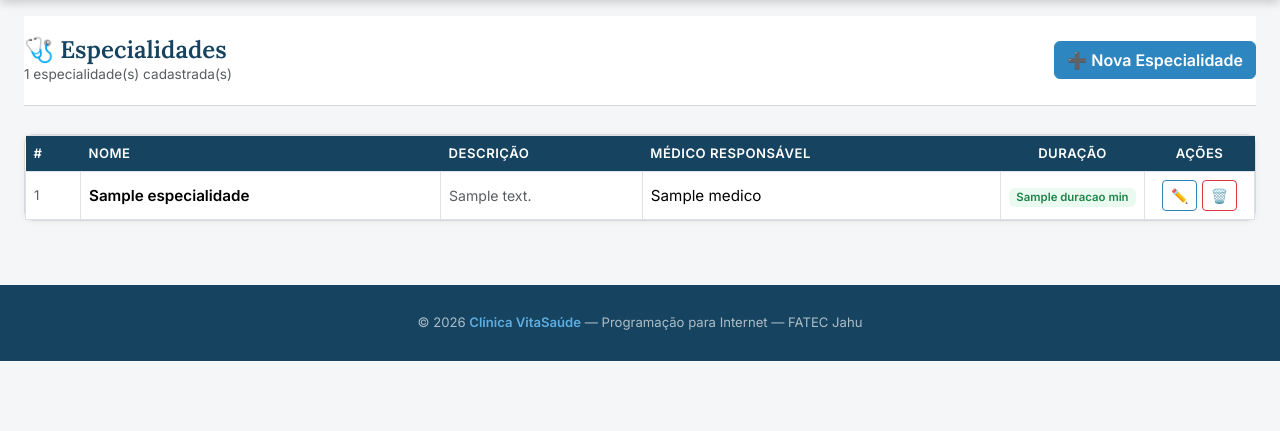
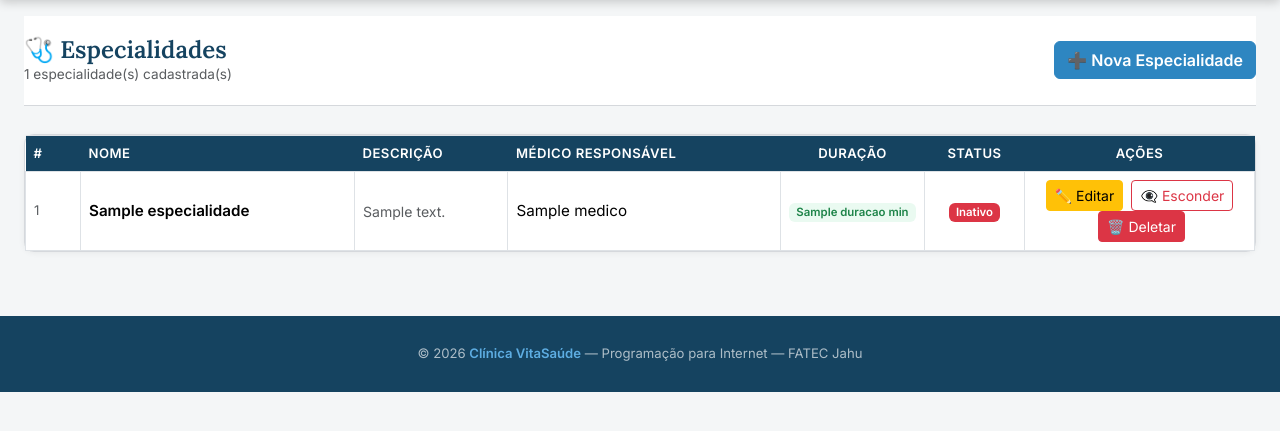
Before and after one commit to wh0r4c/projeto-clinica-medica, a Flask app: template templates/especialidades/listar_especialidades.html in a window 1280 px wide. Shown: the part 74-505 px from the top of the page. Run offline with Flask 3, Linux system fonts and the light colour scheme; the template is opened without the code that fills it: most values are stand-ins (such as "Sample title", 1, 10 or a date in 2020).

Commit message:
Ajustes nas telas de usuários e especialidades e correção de bugs no cadastro

```diff
--- a/templates/especialidades/inserir_especialidade.html
+++ b/templates/especialidades/inserir_especialidade.html
@@ -15,7 +15,7 @@
             <div class="card-body p-4">
 
                 {% if dados %}
-                    <form action="{{ url_for('editar_especialidade', id=dados.id_especialidades) }}" method="POST">
+                    <form action="{{ url_for('editar_especialidade', id=dados.id_especialidade) }}" method="POST">
                 {% else %}
                     <form action="{{ url_for('inserir_especialidade') }}" method="POST">
                 {% endif %}
--- a/templates/especialidades/listar_especialidades.html
+++ b/templates/especialidades/listar_especialidades.html
@@ -26,7 +26,8 @@
                     <th>Descrição</th>
                     <th>Médico Responsável</th>
                     <th style="width:110px" class="text-center">Duração</th>
-                    <th style="width:110px" class="text-center">Ações</th>
+                    <th style="width:100px" class="text-center">Status</th>
+                    <th style="width:230px" class="text-center">Ações</th>
                 </tr>
             </thead>
             <tbody>
@@ -43,9 +44,24 @@
                         </span>
                     </td>
                     <td class="text-center">
-                        <button class="btn btn-sm btn-outline-primary" title="Editar">✏️</button>
-                        <button class="btn btn-sm btn-outline-danger btn-excluir"
-                                data-nome="{{ e.nome }}" title="Excluir">🗑️</button>
+                        {% if e.status == 'Ativo' %}
+                            <span class="badge bg-success">Ativo</span>
+                        {% else %}
+                            <span class="badge bg-danger">Inativo</span>
+                        {% endif %}
+                    </td>
+                    <td class="text-center">
+                        <a href="{{ url_for('editar_especialidade', id=e.id) }}" class="btn btn-sm btn-warning">✏️ Editar</a>
+
+                        <button data-bs-toggle="modal" data-bs-target="#deleteModal"
+                                data-action="{{ url_for('esconder_especialidade', id=e.id) }}"
+                                data-type="Lógico" data-nome="{{ e.nome }}"
+                                type="button" class="btn btn-sm btn-outline-danger ms-1">👁️‍🗨️ Esconder</button>
+
+                        <button data-bs-toggle="modal" data-bs-target="#deleteModal"
+                                data-action="{{ url_for('excluir_especialidade', id=e.id) }}"
+                                data-type="Físico" data-nome="{{ e.nome }}"
+                                type="button" class="btn btn-sm btn-danger ms-1">🗑️ Deletar</button>
                     </td>
                 </tr>
                 {% else %}
@@ -59,4 +75,48 @@
         </table>
     </div>
 </div>
+
+<div class="modal fade" id="deleteModal" data-bs-backdrop="static" data-bs-keyboard="false" tabindex="-1" aria-hidden="true">
+  <div class="modal-dialog">
+    <div class="modal-content">
+      <div class="modal-header bg-danger text-light">
+        <h1 class="modal-title fs-5">Atenção!</h1>
+        <button type="button" class="btn-close" data-bs-dismiss="modal" aria-label="Close"></button>
+      </div>
+      <form id="deleteForm" action="" method="post">
+        <div class="modal-body">
+            <p id="bodyText">TEM CERTEZA QUE DESEJA EXCLUIR ESTE REGISTRO?</p>
+        </div>
+        <div class="modal-footer">
+            <button type="button" class="btn btn-secondary" data-bs-dismiss="modal">Cancelar</button>
+            <button type="submit" class="btn btn-danger">SIM! Continuar</button>
+        </div>
+      </form>
+    </div>
+  </div>
+</div>
+
+<script>
+    document.addEventListener('DOMContentLoaded', function (){
+        const deleteModal = document.getElementById('deleteModal');
+        if (deleteModal) {
+            deleteModal.addEventListener('show.bs.modal', function(event){
+                const button = event.relatedTarget;
+                const actionURL = button.getAttribute('data-action');
+                const deletedType = button.getAttribute('data-type');
+                const nome = button.getAttribute('data-nome');
+
+                const form = deleteModal.querySelector('#deleteForm');
+                form.action = actionURL;
+
+                const bodyText = deleteModal.querySelector('#bodyText');
+                if(deletedType === 'Lógico') {
+                    bodyText.innerHTML = `Tem certeza que deseja <b>Esconder (Deleção Lógica)</b> o registro de <b>${nome}</b>? Ele não aparecerá mais nas listas.`;
+                } else {
+                    bodyText.innerHTML = `Tem certeza que deseja <b>Deletar Permanentemente (Deleção Física)</b> o registro de <b>${nome}</b>? Esta ação não pode ser desfeita.`;
+                }
+            });
+        }
+    });
+</script>
 {% endblock %}
--- a/templates/usuarios/inserir_usuario.html
+++ b/templates/usuarios/inserir_usuario.html
@@ -55,7 +55,7 @@
                         <select class="form-select" id="funcao" name="funcao" required>
                             <option value="">Selecione uma função...</option>
                             {% for f in funcoes %}
-                                <option value="{{ f.nome }}" {% if dados and dados.funcao == f.nome %}selected{% endif %}>
+                                <option value="{{ f.id_funcao }}" {% if dados and dados.funcao == f.id_funcao %}selected{% endif %}>
                                     {{ f.nome }}
                                 </option>
                             {% endfor %}
```
